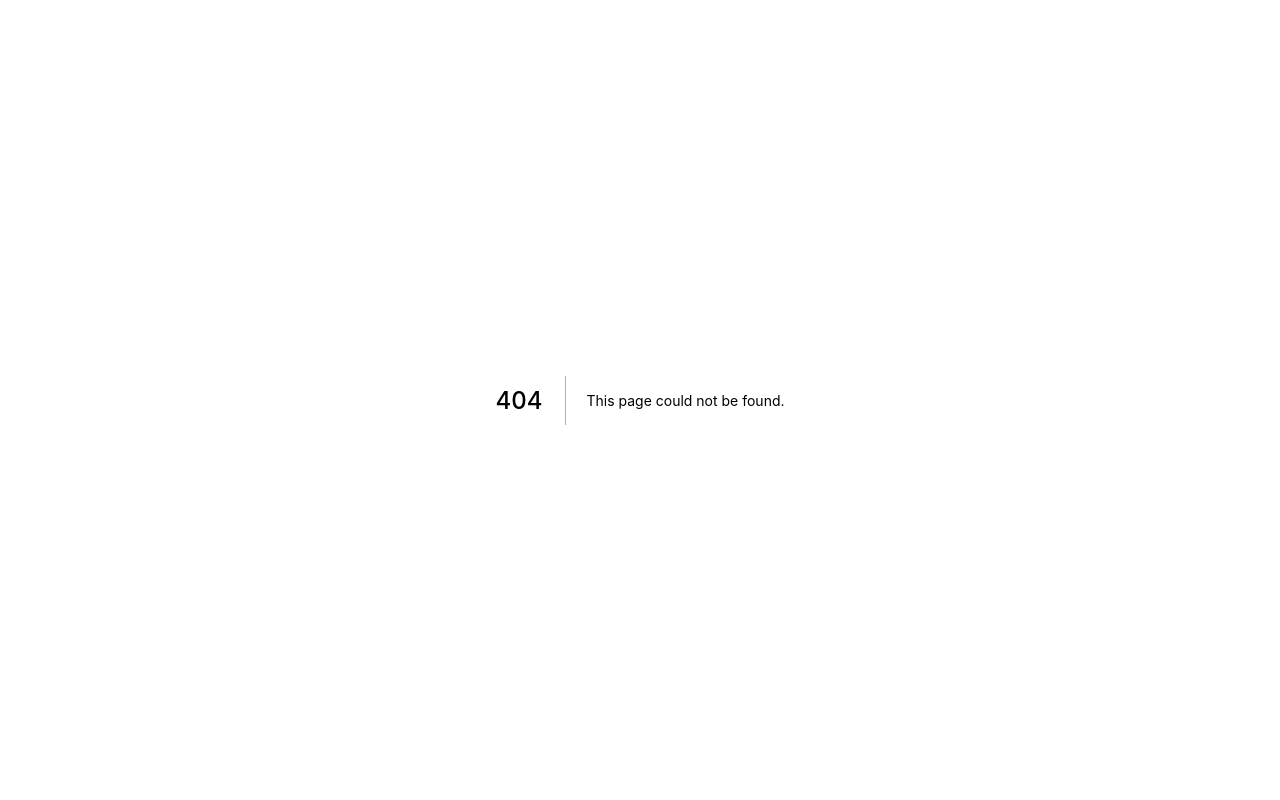
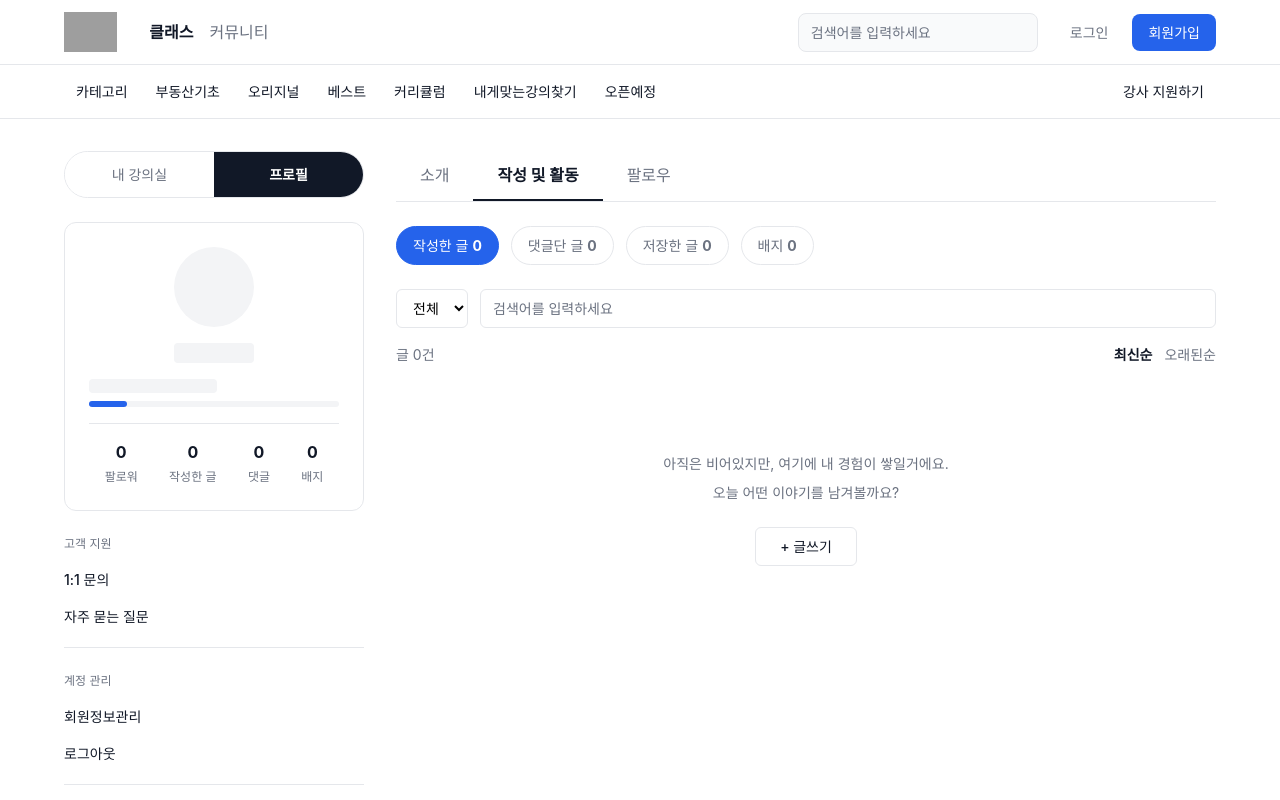
Before and after one commit to signaldecode/crestlab-LMS-FE, a Next.js app: page /mypage/me in a window 1280 px wide. Before the commit this address had no page. Shown: the top 800 px of the page. Built offline with nearby package versions, Linux system fonts and the light colour scheme; grey boxes are pictures that could not be loaded.

Commit message:
feat: mypage 수정중

```diff
--- /dev/null
+++ b/app/(site)/mypage/[userId]/page.tsx
@@ -0,0 +1,28 @@
+/**
+ * 마이페이지 — 프로필 탭 (/mypage/[userId])
+ * - 사이드바(탭 토글 + 프로필 카드 + 메뉴) + 프로필 콘텐츠
+ * - userId로 해당 유저의 프로필을 표시한다
+ */
+
+import type { JSX } from 'react';
+import MyPageSidebar from '@/components/mypage/MyPageSidebar';
+import MyProfileContent from '@/components/mypage/MyProfileContent';
+
+interface ProfilePageProps {
+  params: Promise<{ userId: string }>;
+}
+
+export default async function MyPageProfilePage({ params }: ProfilePageProps): Promise<JSX.Element> {
+  const { userId } = await params;
+
+  return (
+    <section className="mypage">
+      <div className="mypage__layout">
+        <MyPageSidebar activeTab="profile" userId={userId} />
+        <div className="mypage__content">
+          <MyProfileContent userId={userId} />
+        </div>
+      </div>
+    </section>
+  );
+}
--- a/assets/styles/components/_upcoming-page.scss
+++ b/assets/styles/components/_upcoming-page.scss
@@ -37,10 +37,6 @@
   // ── 인기 오픈 예정 강의 (피쳐드) ──
   &__featured {
     margin-bottom: $spacing-12;
-  }
-
-  &__featured-grid {
-    max-width: 22rem;
   }
 
   // ── 오픈 예정 리스트 ──
--- a/components/community/CommunitySidebar.tsx
+++ b/components/community/CommunitySidebar.tsx
@@ -4,6 +4,7 @@
  */
 
 import type { JSX } from 'react';
+import MyPostsButton from '@/components/community/MyPostsButton';
 
 const navSections = [
   {
@@ -44,9 +45,7 @@ export default function CommunitySidebar(): JSX.Element {
       <div className="community-sidebar__profile">
         <div className="community-sidebar__avatar community-sidebar__skeleton-circle" />
         <span className="community-sidebar__login-label">로그인</span>
-        <button type="button" className="community-sidebar__my-posts-btn">
-          내가 쓴 글 보러가기
-        </button>
+        <MyPostsButton />
       </div>
 
       {/* 네비게이션 메뉴 */}
--- a/components/mypage/MyPageSidebar.tsx
+++ b/components/mypage/MyPageSidebar.tsx
@@ -1,15 +1,21 @@
 /**
  * 마이페이지 왼쪽 사이드바 (MyPageSidebar)
  * - 탭 토글(내 강의실/프로필) + 프로필 카드 + 탭별 메뉴
+ * - 탭은 Link 기반 라우팅: 내 강의실 → /mypage, 프로필 → /mypage/[userId]
+ * - useAuthStore에서 현재 로그인 유저 ID를 읽어 프로필 링크를 구성한다
  */
 
+'use client';
+
 import type { JSX } from 'react';
+import Link from 'next/link';
+import useAuthStore from '@/stores/useAuthStore';
 
 type MyPageTab = 'classroom' | 'profile';
 
 interface MyPageSidebarProps {
   activeTab: MyPageTab;
-  onTabChange: (tab: MyPageTab) => void;
+  userId?: string;
 }
 
 const classroomMenu = [
@@ -17,33 +23,34 @@ const classroomMenu = [
 ];
 
 const profileMenu = [
-  { section: '중개 서비스', items: ['부동산중개 BETA'] },
+  // { section: '중개 서비스', items: ['부동산중개 BETA'] },
   { section: '고객 지원', items: ['1:1 문의', '자주 묻는 질문'] },
   { section: '계정 관리', items: ['회원정보관리', '로그아웃'] },
 ];
 
-export default function MyPageSidebar({ activeTab, onTabChange }: MyPageSidebarProps): JSX.Element {
+export default function MyPageSidebar({ activeTab, userId }: MyPageSidebarProps): JSX.Element {
   const menu = activeTab === 'classroom' ? classroomMenu : profileMenu;
+  const authUser = useAuthStore((s) => s.user);
+  const currentUserId = userId || authUser?.id || 'me';
+  const profileHref = `/mypage/${currentUserId}`;
 
   return (
     <aside className="mypage-sidebar">
       <div className="mypage-sidebar__sticky">
-        {/* 탭 토글 */}
+        {/* 탭 토글 (Link 기반 라우팅) */}
         <div className="mypage-sidebar__tabs">
-          <button
-            type="button"
+          <Link
+            href="/mypage"
             className={`mypage-sidebar__tab${activeTab === 'classroom' ? ' mypage-sidebar__tab--active' : ''}`}
-            onClick={() => onTabChange('classroom')}
           >
             내 강의실
-          </button>
-          <button
-            type="button"
+          </Link>
+          <Link
+            href={profileHref}
             className={`mypage-sidebar__tab${activeTab === 'profile' ? ' mypage-sidebar__tab--active' : ''}`}
-            onClick={() => onTabChange('profile')}
           >
             프로필
-          </button>
+          </Link>
         </div>
 
         {/* 프로필 카드 */}
--- a/components/mypage/MyProfileContent.tsx
+++ b/components/mypage/MyProfileContent.tsx
@@ -6,9 +6,15 @@
 import type { JSX } from 'react';
 
 const tabs = ['소개', '작성 및 활동', '팔로우'];
-const activityFilters = ['작성한 글', '맷글단 글', '저장한 글', '배지'];
+const activityFilters = ['작성한 글', '댓글단 글', '저장한 글', '배지'];
 
-export default function MyProfileContent(): JSX.Element {
+interface MyProfileContentProps {
+  userId?: string;
+}
+
+export default function MyProfileContent({ userId }: MyProfileContentProps): JSX.Element {
+  // userId를 활용하여 해당 유저의 프로필 데이터를 로드할 수 있다
+  void userId;
   return (
     <div className="mypage-profile">
       {/* 탭 */}
```
Also changed, not shown: app/(site)/account/page.tsx (+5 -10 lines), app/(site)/mypage/page.tsx (added, +21 -0 lines), components/community/MyPostsButton.tsx (added, +37 -0 lines), components/containers/UpcomingCoursesContainer.tsx (+5 -7 lines), components/mypage/MyPageShell.tsx (+5 -12 lines).
